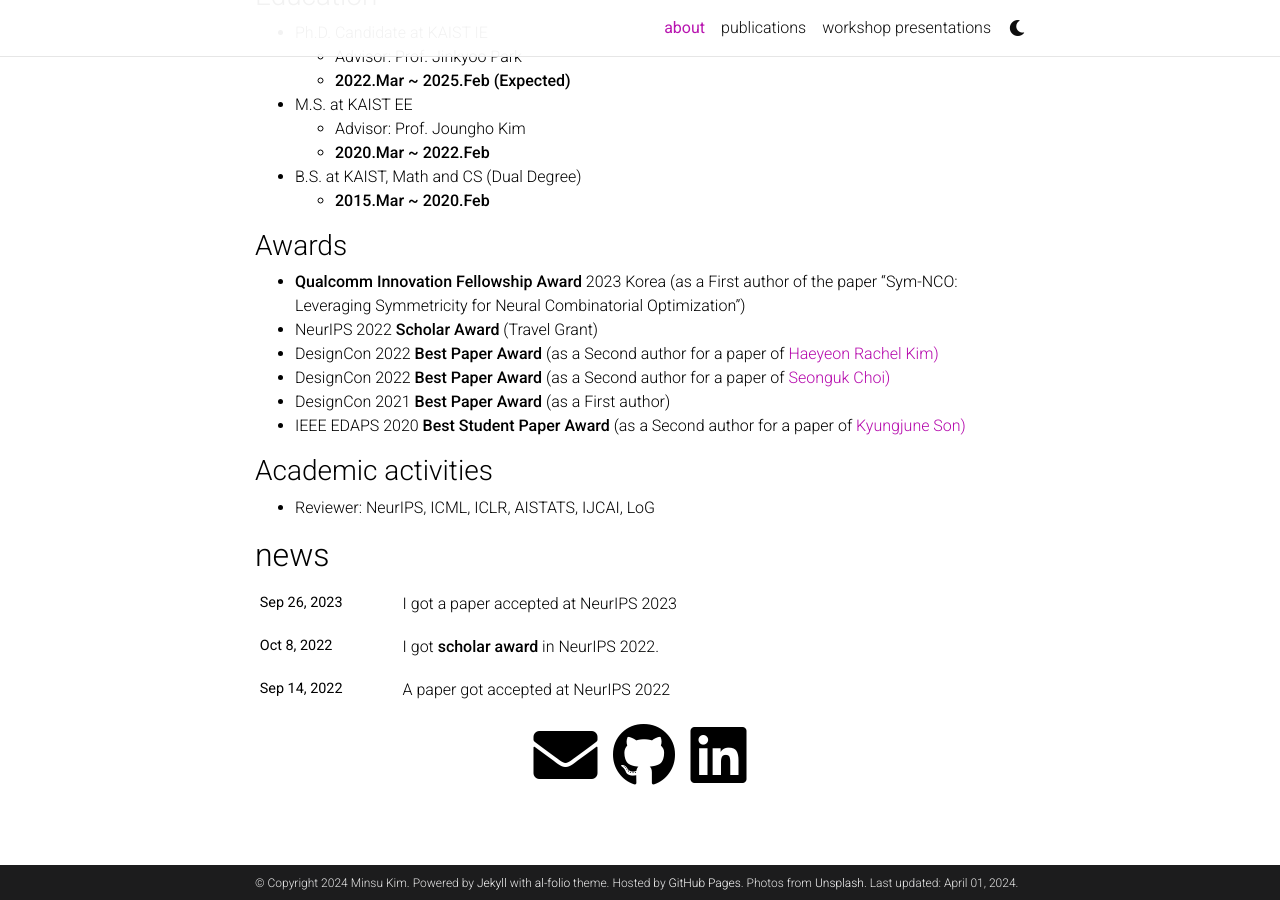
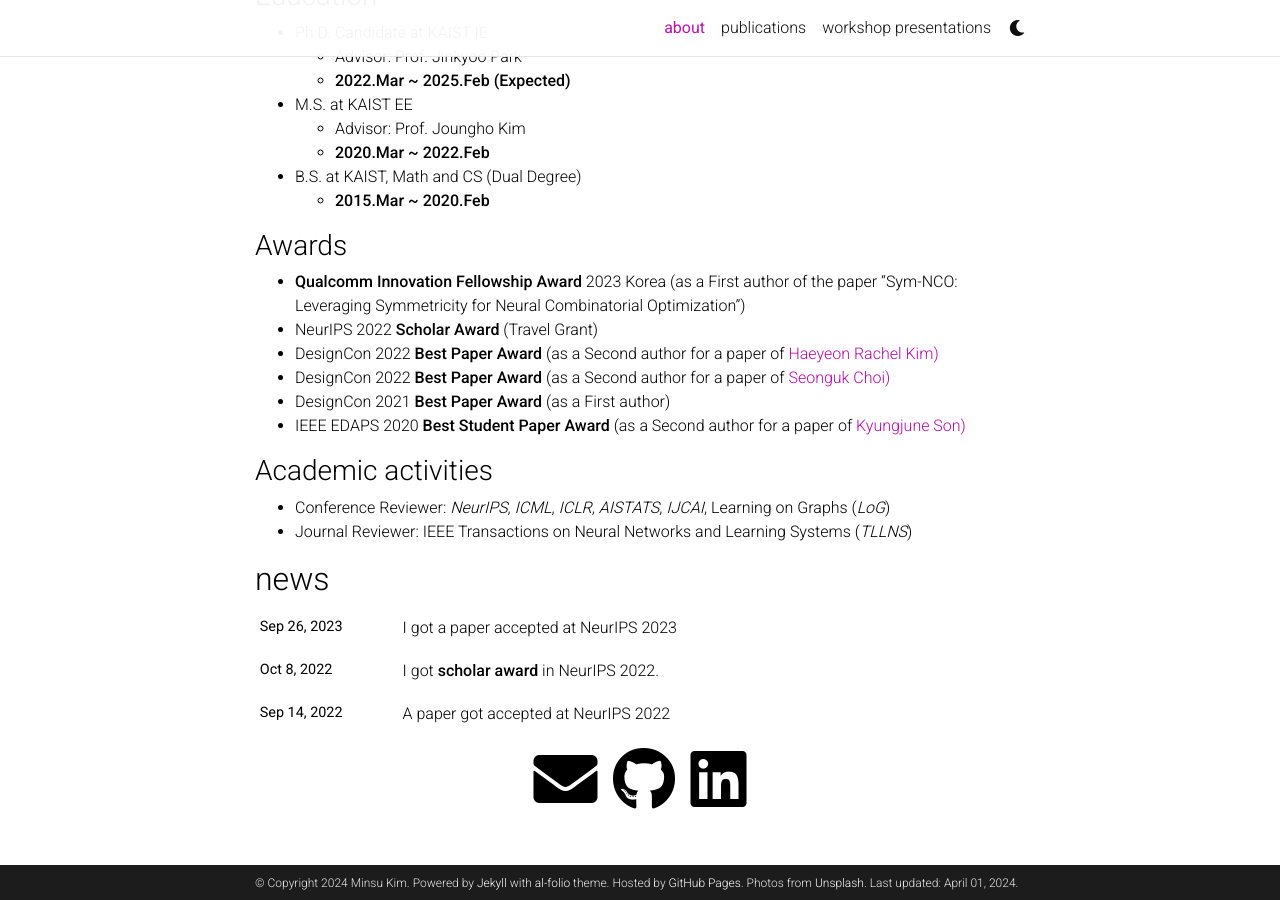
Before and after one commit to minsuukim/minsuukim.github.io, a Jekyll site: the page built from _pages/about.md, in a window 1280 px wide and 900 px high, scrolled down 741 px. Built offline with Jekyll 4.4.1, drawn with Linux system fonts in a browser that asks for light colours; comment, search, counter and statistics services are not loaded; a style sheet for code colours, icons or effects is not loaded.

Commit message:
Update about.md

```diff
--- a/_pages/about.md
+++ b/_pages/about.md
@@ -56,4 +56,5 @@
 
 ### Academic activities
 
-- Reviewer: NeurIPS, ICML, ICLR, AISTATS, IJCAI, LoG
+- Conference Reviewer: *NeurIPS*, *ICML*, *ICLR*, *AISTATS*, *IJCAI*, Learning on Graphs (*LoG*)
+- Journal Reviewer: IEEE Transactions on Neural Networks and Learning Systems (*TLLNS*)
```
